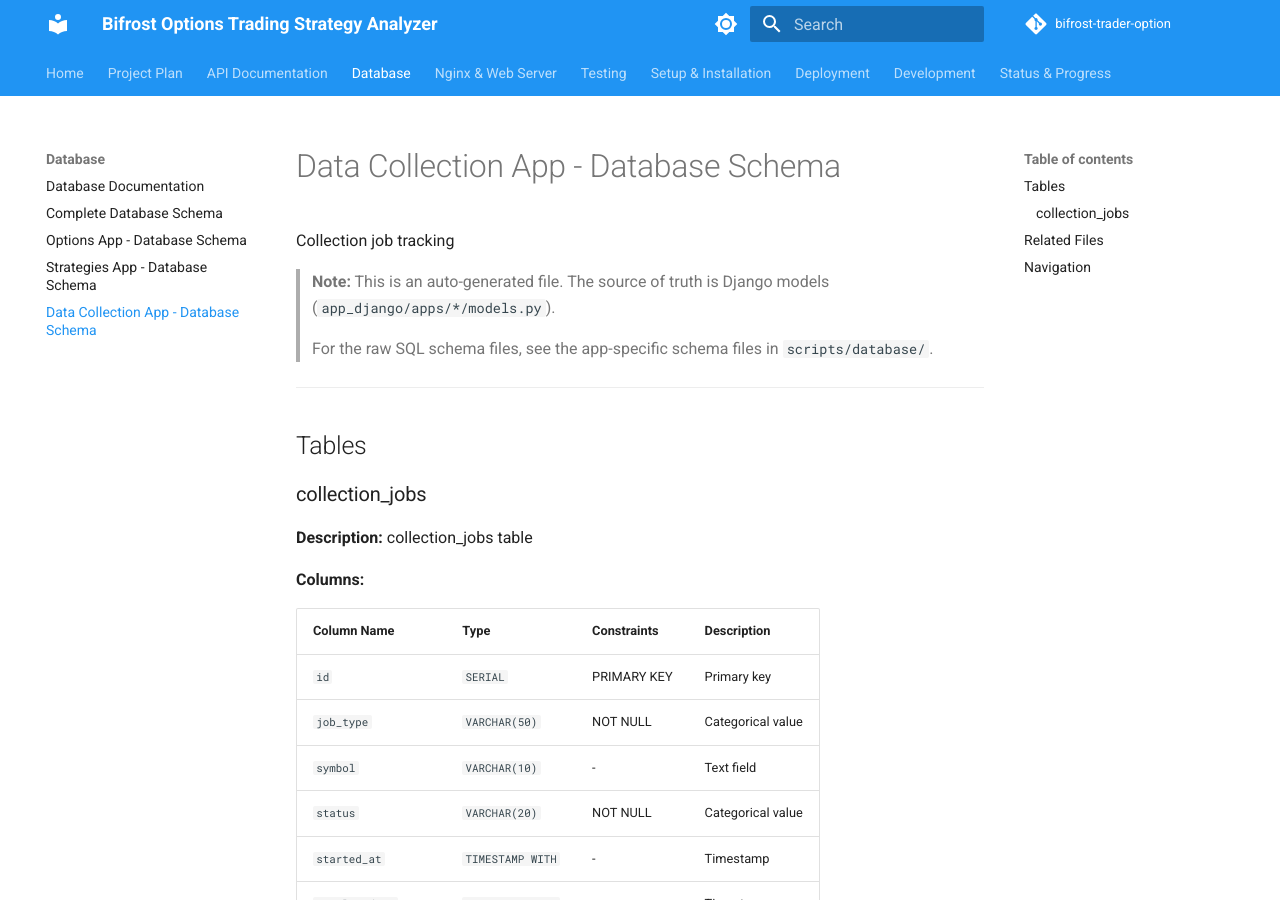
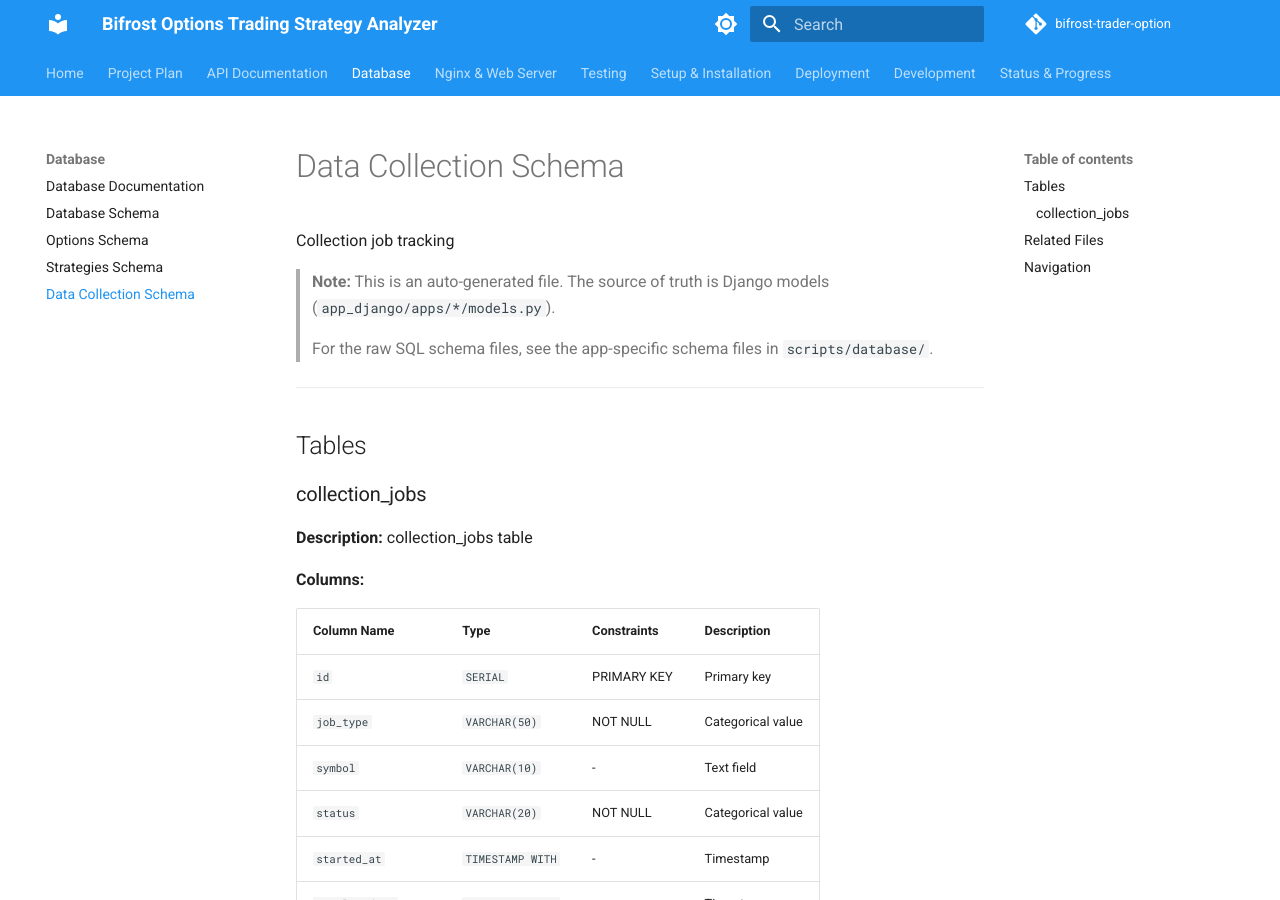
Before and after one commit to weitingzhao/bifrost-trader-option, an MkDocs documentation site: the page built from docs/database/SCHEMA_DATA_COLLECTION.md, in a window 1280 px wide and 900 px high. Built offline with MkDocs 1.6.1 and Material for MkDocs 9.7.7, drawn with Linux system fonts in a browser that asks for light colours; comment, search, counter and statistics services are not loaded; the version menu is left out.

Commit message:
Update schema documentation titles to shorter names
- 'Complete Database Schema' → 'Database Schema'
- 'Options App - Database Schema' → 'Options Schema'
- 'Strategies App - Database Schema' → 'Strategies Schema'
- 'Data Collection App - Database Schema' → 'Data Collection Schema'
- Cleaner, more concise titles

```diff
--- a/docs/database/SCHEMA.md
+++ b/docs/database/SCHEMA.md
@@ -1,4 +1,4 @@
-# Complete Database Schema
+# Database Schema
 
 This document provides a human-readable view of the complete database schema.
 
--- a/docs/database/SCHEMA_DATA_COLLECTION.md
+++ b/docs/database/SCHEMA_DATA_COLLECTION.md
@@ -1,4 +1,4 @@
-# Data Collection App - Database Schema
+# Data Collection Schema
 
 Collection job tracking
 
--- a/docs/database/SCHEMA_OPTIONS.md
+++ b/docs/database/SCHEMA_OPTIONS.md
@@ -1,4 +1,4 @@
-# Options App - Database Schema
+# Options Schema
 
 Stock symbols, option snapshots, and option contracts
 
--- a/docs/database/SCHEMA_STRATEGIES.md
+++ b/docs/database/SCHEMA_STRATEGIES.md
@@ -1,4 +1,4 @@
-# Strategies App - Database Schema
+# Strategies Schema
 
 Strategy history and market conditions
 
```
Also changed, not shown: 1 other file.
